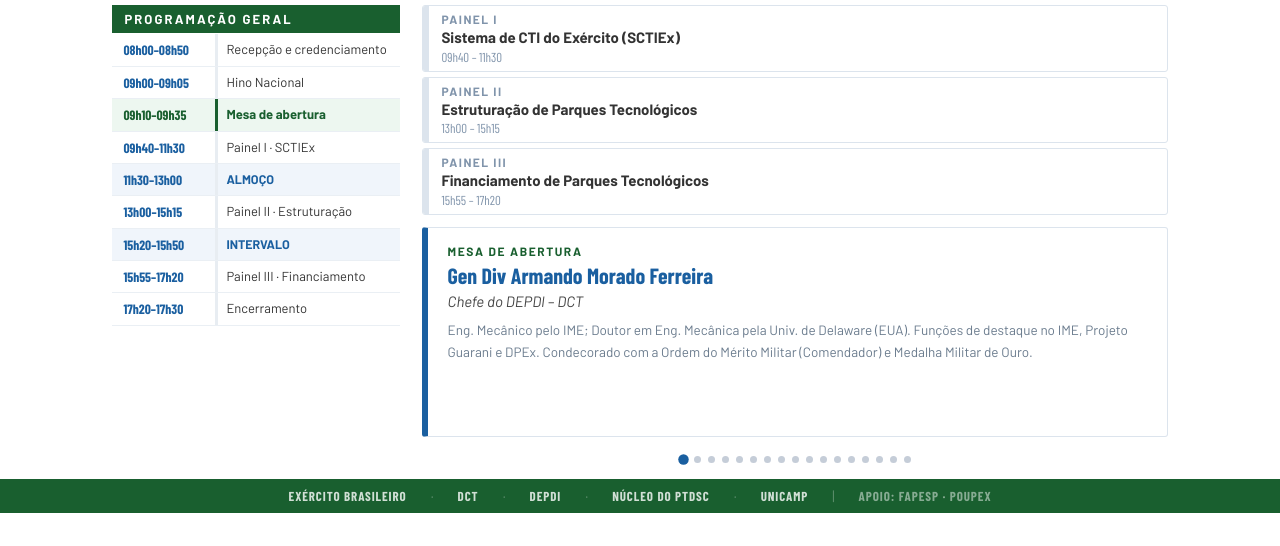
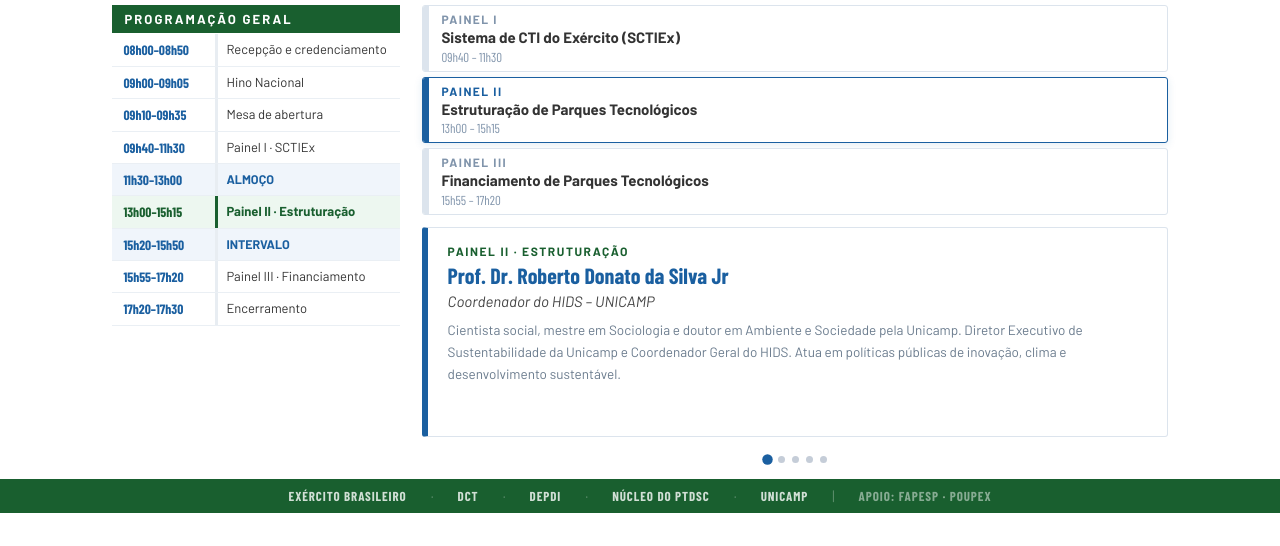
Before and after one commit to thimounier/workshop-ptdsc, a plain HTML site: page workshop_ptdsc_tv.html in a window 1280 px wide. Shown: the part 254-800 px from the top of the page. Drawn offline with nearby package versions, Linux system fonts and the light colour scheme.

Commit message:
Update workshop_ptdsc_tv.html

```diff
--- a/workshop_ptdsc_tv.html
+++ b/workshop_ptdsc_tv.html
@@ -188,24 +188,15 @@ schedule.forEach((s, i) => {
 });
 
 const speakers = [
-  {painel:'Mesa de Abertura', name:'Gen Div Armando Morado Ferreira', role:'Chefe do DEPDI \u2013 DCT', bio:'Eng. Mec\u00e2nico pelo IME; Doutor em Eng. Mec\u00e2nica pela Univ. de Delaware (EUA). Fun\u00e7\u00f5es de destaque no IME, Projeto Guarani e DPEx. Condecorado com a Ordem do M\u00e9rito Militar (Comendador) e Medalha Militar de Ouro.', panel:null, si:2},
-  {painel:'Mesa de Abertura', name:'Prof. Dr. Marcelo Caldeira Pedroso', role:'Coord. de Ambientes de Inova\u00e7\u00e3o \u2013 SCTI SP', bio:'Especialista em estrutura\u00e7\u00e3o de ecossistemas de inova\u00e7\u00e3o e parques tecnol\u00f3gicos. Atua na Secretaria de Ci\u00eancia, Tecnologia e Inova\u00e7\u00e3o do Estado de S\u00e3o Paulo.', panel:null, si:2},
-  {painel:'Mesa de Abertura', name:'Prof. Dr. Fernando A. Santos Coelho', role:'Coordenador Geral da UNICAMP', bio:'Representante da UNICAMP no Workshop PTDSC. Coordena parcerias estrat\u00e9gicas entre a universidade e o setor de Defesa e Seguran\u00e7a.', panel:null, si:2},
-  {painel:'Mesa de Abertura', name:'Sra. Adriana Flosi', role:'Sec. de Desenvolvimento Econ\u00f4mico, Tecnologia e Inova\u00e7\u00e3o \u2013 Campinas', bio:'Respons\u00e1vel pelas pol\u00edticas de inova\u00e7\u00e3o, tecnologia e desenvolvimento econ\u00f4mico do munic\u00edpio de Campinas.', panel:null, si:2},
-  {painel:'Painel I \u00b7 SCTIEx', name:'Gen Bda Marcos Lehmkuhl de Souza', role:'Chefe do Centro de Defesa Cibern\u00e9tica \u2013 CDCiber', bio:'Comunica\u00e7\u00f5es pela AMAN (1997). Mestre em Ci\u00eancias Militares (ECEME, 2018). Miss\u00e3o ONU na Costa do Marfim; assessor da OEA em Washington D.C. Especialista em C2 e integra\u00e7\u00e3o de projetos.', panel:0, si:3},
-  {painel:'Painel I \u00b7 SCTIEx', name:'Gen Bda Santiago Cesar Fran\u00e7a Bud\u00f3', role:'Chefe de Comando, Controle e Informa\u00e7\u00e3o \u2013 DCT (C2I)', bio:'Cavalaria pela AMAN (1994). CPEA (2019). Instrutor do Ex\u00e9rcito da Guatemala; Assessor Militar do Ex\u00e9rcito da Nam\u00edbia. Medalha Ordem do M\u00e9rito Militar (Grau Oficial).', panel:0, si:3},
-  {painel:'Painel I \u00b7 SCTIEx', name:'Cel QEM Jos\u00e9 Eduardo Xavier Fonseca', role:'Chefe da Divis\u00e3o T\u00e9cnica Industrial \u2013 Diretoria de Fabrica\u00e7\u00e3o', bio:'Eng. de Computa\u00e7\u00e3o pelo IME (2000). Sistemas de simula\u00e7\u00e3o de combate, obras dos Jogos Ol\u00edmpicos Rio 2016 e Projeto RDS-Defesa.', panel:0, si:3},
-  {painel:'Mediador \u00b7 Painel I', name:'Cel Marcos Jos\u00e9 Ferreira Carvalho', role:'Mediador \u2013 Painel I', bio:'QEM, IME (1999). Mestre em Metrologia pela PUC-Rio (2004); Doutor em Eng. Mec\u00e2nica pela UFSC (2019). Professor de Eng. Mec\u00e2nica e de Materiais no IME.', panel:0, si:3},
-  {painel:'Painel II \u00b7 Estrutura\u00e7\u00e3o', name:'Gen Bda Douglas Corbari Corr\u00eaa', role:'Chefe do N\u00facleo do PTDSC', bio:'Respons\u00e1vel pela estrutura\u00e7\u00e3o e condu\u00e7\u00e3o do N\u00facleo do Parque Tecnol\u00f3gico de Defesa e Seguran\u00e7a em Campinas, no \u00e2mbito do IPESP / DCT.', panel:1, si:5},
-  {painel:'Painel II \u00b7 Estrutura\u00e7\u00e3o', name:'Prof. Dr. Roberto Donato da Silva Jr', role:'Coordenador do HIDS \u2013 UNICAMP', bio:'Pesquisador da UNICAMP no Hub de Inova\u00e7\u00e3o e Desenvolvimento Sustent\u00e1vel. Especialista em cria\u00e7\u00e3o e organiza\u00e7\u00e3o de ambientes de inova\u00e7\u00e3o e parques tecnol\u00f3gicos.', panel:1, si:5},
-  {painel:'Painel II \u00b7 Estrutura\u00e7\u00e3o', name:'Sr. Jeferson Cheriegate', role:'Presidente do PIT \u2013 Parque de Inova\u00e7\u00e3o Tecnol\u00f3gica de SJC', bio:'Eng. de Materiais pela UFRJ; MBA pela Funda\u00e7\u00e3o Dom Cabral. Passagem pela Unilever. Presidente do PIT SJC desde 2022, com foco em consolida\u00e7\u00e3o de parques tecnol\u00f3gicos.', panel:1, si:5},
-  {painel:'Painel II \u00b7 Estrutura\u00e7\u00e3o', name:'Sr. Marcelo Nunes da Silva', role:'VP de Neg\u00f3cios \u2013 PIT SJC / Diretor de Empresas \u2013 ANPROTEC', bio:'Eng. Florestal; p\u00f3s-graduado em Gest\u00e3o Estrat\u00e9gica de Projetos (FAAP). Criador do Cluster Aeroespacial Brasileiro. Consultor Sebrae-SP e facilitador Empretec ONU/Sebrae.', panel:1, si:5},
-  {painel:'Painel II \u00b7 Estrutura\u00e7\u00e3o', name:'Sr. F\u00e1bio Caparica', role:'VP de Contratos \u2013 Embraer Defesa & Seguran\u00e7a', bio:'Executivo da Embraer com ampla experi\u00eancia na interface entre a ind\u00fastria de defesa e os parques tecnol\u00f3gicos. Apresentar\u00e1 a vis\u00e3o estrat\u00e9gica da Embraer sobre o PTDSC.', panel:1, si:5},
-  {painel:'Mediador \u00b7 Pain\u00e9is II e III', name:'Cel/R1 Eduardo de Almeida Cadorin', role:'Mediador \u2013 Pain\u00e9is II e III', bio:'Eng. Eletr\u00f4nico IME (1999); Mestre IME (2005); Doutor em Gest\u00e3o da Inova\u00e7\u00e3o pela Univ. de Link\u00f6ping, Su\u00e9cia (2021). Liderou a cultura de inova\u00e7\u00e3o na AGITEC / Ex\u00e9rcito at\u00e9 2025.', panel:null, si:5},
-  {painel:'Painel III \u00b7 Financiamento', name:'Prof. Dr. Niels Olsen Saraiva C\u00e2mara', role:'Assessor Especial da Diretoria Cient\u00edfica \u2013 FAPESP', bio:'Pesquisador de renome nacional; assessor da Diretoria Cient\u00edfica da FAPESP. Apresentar\u00e1 linhas de financiamento e projetos FAPESP com potencial de apoio ao PTDSC.', panel:2, si:7},
-  {painel:'Painel III \u00b7 Financiamento', name:'Sr. Maur\u00edcio Alves Syrio', role:'Analista de Projetos \u2013 DAIE / FINEP', bio:'Eng. Mec\u00e2nico pela UFRJ. Na FINEP desde 2002; ex-superintendente de inova\u00e7\u00e3o por 10 anos. Atua no Departamento de Ambientes de Inova\u00e7\u00e3o e Empreendedorismo.', panel:2, si:7},
-  {painel:'Painel III \u00b7 Financiamento', name:'Representante BNDES', role:'Banco Nacional de Desenvolvimento Econ\u00f4mico e Social', bio:'Apresentar\u00e1 as modalidades de apoio financeiro do BNDES para o desenvolvimento econ\u00f4mico do setor de Defesa e Seguran\u00e7a no \u00e2mbito do PTDSC.', panel:2, si:7},
-];
+  {painel:'Painel II · Estruturação', name:'Prof. Dr. Roberto Donato da Silva Jr', role:'Coordenador do HIDS – UNICAMP', bio:'Cientista social, mestre em Sociologia e doutor em Ambiente e Sociedade pela Unicamp. Diretor Executivo de Sustentabilidade da Unicamp e Coordenador Geral do HIDS. Atua em políticas públicas de inovação, clima e desenvolvimento sustentável.', panel:1, si:5},
+
+{painel:'Painel II · Estruturação', name:'Sr. Jeferson Cheriegate', role:'Presidente do PIT – Parque de Inovação Tecnológica de SJC', bio:'Engenheiro de Materiais pela UFRJ e MBA Executivo pela Fundação Dom Cabral. Possui mais de 20 anos de experiência em estratégia, inovação e desenvolvimento de negócios. Presidente do PIT São José dos Campos desde 2022.', panel:1, si:5},
+
+{painel:'Painel II · Estruturação', name:'Sr. Marcelo Nunes da Silva', role:'VP de Negócios – PIT SJC / Diretor de Empresas – ANPROTEC', bio:'Engenheiro Florestal com pós-graduação em Gestão Estratégica de Projetos. Criador do Cluster Aeroespacial Brasileiro e coordenador do TIC Vale. Atua na articulação de ecossistemas de inovação e desenvolvimento empresarial.', panel:1, si:5},
+
+{painel:'Painel II · Estruturação', name:'Sr. Fábio Caparica', role:'VP de Contratos – Embraer Defesa & Segurança', bio:'Vice-Presidente de Contratos da Embraer Defesa & Segurança. Responsável por negociações globais, offset, cooperação industrial e parcerias estratégicas. Ex-CEO da Savis e Vice-Presidente do Conselho da ABIMDE.', panel:1, si:5},
+
+{painel:'Painel III · Financiamento', name:'Sr. Maurício Alves Syrio', role:'Analista de Projetos – DAIE / FINEP', bio:'Engenheiro Mecânico pela UFRJ. Atua na FINEP desde 2002, tendo exercido funções gerenciais e de superintendência de inovação por mais de uma década. Atualmente integra o Departamento de Ambientes de Inovação e Empreendedorismo.', panel:2, si:7},]
 
 const stage = document.getElementById('stage');
 const dotsEl = document.getElementById('dots');
```
